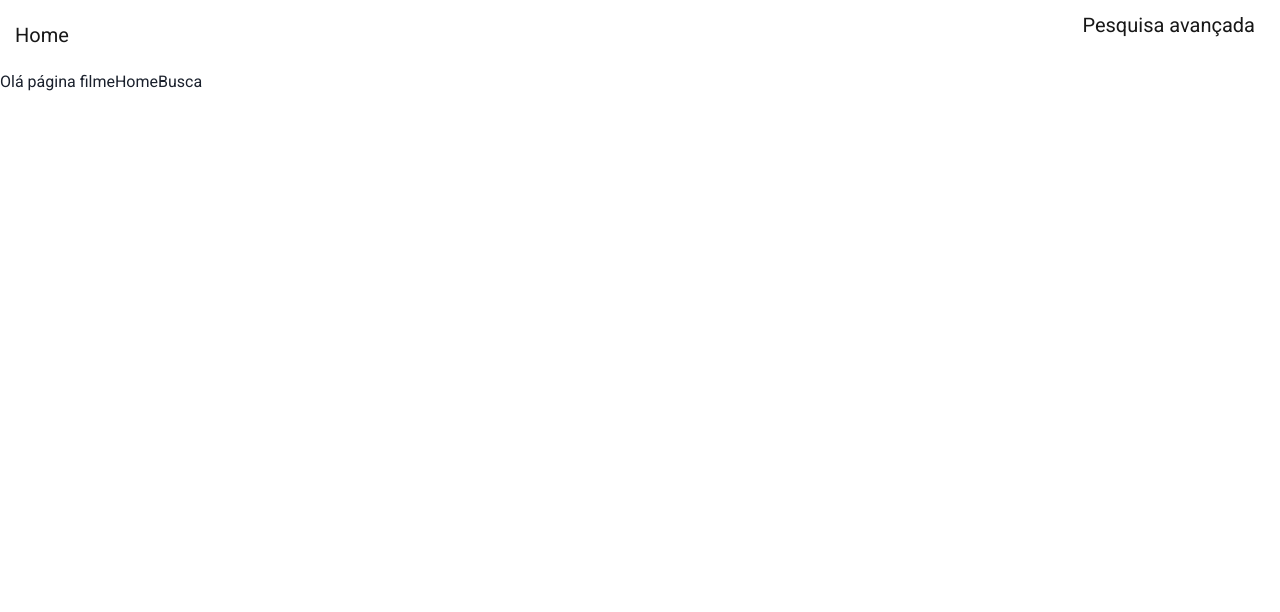
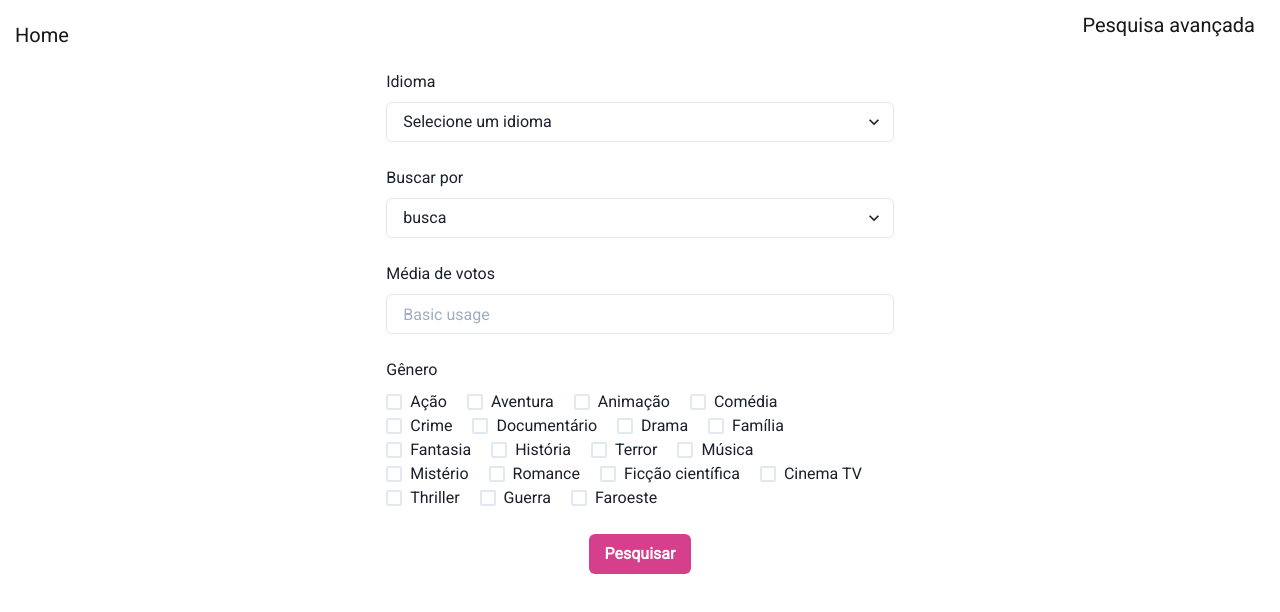
Before and after one commit to leonardomuniz/o-que-tem-pra-ver, a React (Create React App) app: page /search in a window 1280 px wide. Shown: the top 612 px of the page. Built offline with nearby package versions, Linux system fonts and the light colour scheme.

Commit message:
working with form

```diff
--- a/package.json
+++ b/package.json
@@ -19,6 +19,7 @@
     "framer-motion": "4",
     "react": "^17.0.2",
     "react-dom": "^17.0.2",
+    "react-hook-form": "^7.20.1",
     "react-router-dom": "6",
     "react-scripts": "4.0.3",
     "typescript": "^4.1.2",
--- a/src/pages/search.tsx
+++ b/src/pages/search.tsx
@@ -1,15 +1,96 @@
 import React from 'react';
 import { Link } from "react-router-dom";
+import {
+    FormControl,
+    FormLabel,
+    Input,
+    Container,
+    Select,
+    Checkbox,
+    Stack,
+    Button,
+    Center
+} from "@chakra-ui/react"
+import { useForm, SubmitHandler } from "react-hook-form";
 
 import NavBarComponent from '../components/NavBarComponent';
+import { SearchForm } from '../helpers/Interfaces';
 
-export default function Search(){
-    return(
+
+
+export default function Search() {
+    const { register, handleSubmit } = useForm<SearchForm>();
+    const onSubmit: SubmitHandler<SearchForm> = data => console.log(data);
+
+    return (
         <div>
             <NavBarComponent />
-            Olá página filme
-            <Link to="/">Home</Link>
-            <Link to="/movie">Busca</Link>
+            <form onSubmit={handleSubmit(onSubmit)}>
+                <Container>
+                    <FormControl id="language">
+                        <FormLabel>Idioma</FormLabel>
+                        <Select placeholder="Selecione um idioma" {...register("language")}>
+                            <option value="pt-BR">Português</option>
+                            <option value="en-US">Inglês</option>
+                            <option value="es-Es">Espanhol</option>
+                        </Select>
+                    </FormControl>
+                    <br />
+                    <FormControl id="Search-for">
+                        <FormLabel>Buscar por</FormLabel>
+                        <Select placeholder="busca" {...register("search_for")}>
+                            <option value="popularity.desc">Mais popular para o menos popular</option>
+                            <option value="popularity.asc">Menos popular para o mais popular</option>
+                            <option value="release_date.desc">Filmes mais novos</option>
+                            <option value="release_date.asc">Filmes mais antigos</option>
+                            <option value="vote_average.desc">Melhores médias de votos</option>
+                            <option value="vote_average.asc">Piores médias de voto</option>
+                        </Select>
+                    </FormControl>
+                    <br />
+                    <FormControl id="vote_average">
+                        <FormLabel>Média de votos</FormLabel>
+                        <Input placeholder="Basic usage" type="number" {...register("vote_average")} />
+                    </FormControl>
+                    <br />
+                    <FormControl id="genre">
+                        <FormLabel>Gênero</FormLabel>
+                        <Stack spacing={5} direction="row" wrap="wrap">
+                            <Checkbox value="28%20" {...register("genre")}>Ação</Checkbox>
+                            <Checkbox value="12%20" {...register("genre")}>Aventura</Checkbox>
+                            <Checkbox value="16%20" {...register("genre")}>Animação</Checkbox>
+                            <Checkbox value="35%20" {...register("genre")}>Comédia</Checkbox>
+                        </Stack>
+                        <Stack spacing={5} direction="row" wrap="wrap">
+                            <Checkbox value="80%20" {...register("genre")}>Crime</Checkbox>
+                            <Checkbox value="99%20" {...register("genre")}>Documentário</Checkbox>
+                            <Checkbox value="18%20" {...register("genre")}>Drama</Checkbox>
+                            <Checkbox value="10751%20" {...register("genre")}>Família</Checkbox>
+                        </Stack>
+                        <Stack spacing={5} direction="row" wrap="wrap">
+                            <Checkbox value="14%20" {...register("genre")}>Fantasia</Checkbox>
+                            <Checkbox value="36%20" {...register("genre")}>História</Checkbox>
+                            <Checkbox value="27%20" {...register("genre")}>Terror</Checkbox>
+                            <Checkbox value="10402%20" {...register("genre")}>Música</Checkbox>
+                        </Stack>
+                        <Stack spacing={5} direction="row" wrap="wrap">
+                            <Checkbox value="9648%20" {...register("genre")}>Mistério</Checkbox>
+                            <Checkbox value="10749%20" {...register("genre")}>Romance</Checkbox>
+                            <Checkbox value="878%20" {...register("genre")}>Ficção científica</Checkbox>
+                            <Checkbox value="10770%20" {...register("genre")}>Cinema TV</Checkbox>
+                        </Stack>
+                        <Stack spacing={5} direction="row" wrap="wrap">
+                            <Checkbox value="53%20" {...register("genre")}>Thriller</Checkbox>
+                            <Checkbox value="10752%20" {...register("genre")}>Guerra</Checkbox>
+                            <Checkbox value="37%20" {...register("genre")}>Faroeste</Checkbox>
+                        </Stack>
+                    </FormControl>
+                    <br />
+                    <Center>
+                        <Button colorScheme="pink" type="submit">Pesquisar</Button>
+                    </Center>
+                </Container>
+            </form>
         </div>
     );
 }
```
Also changed, not shown: src/helpers/Interfaces.ts (+8 -0 lines), 1 other file (tests, documents, lock files or other folders).
